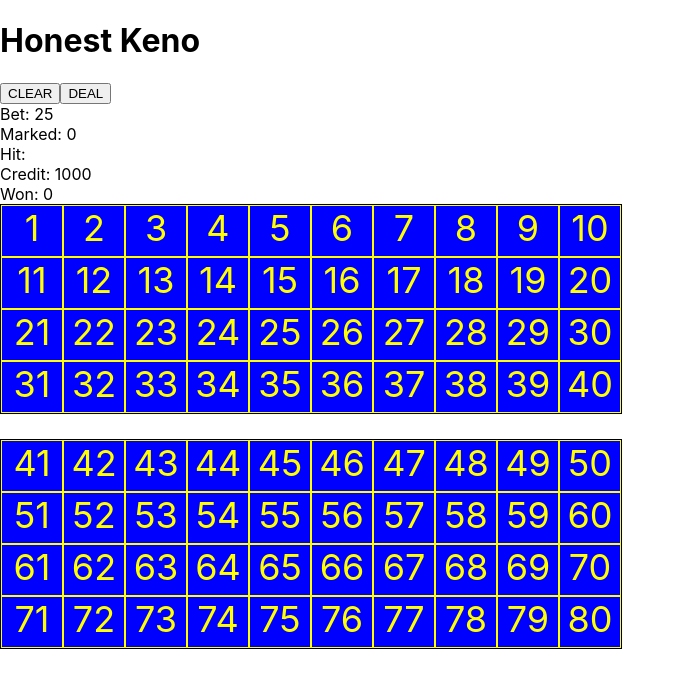
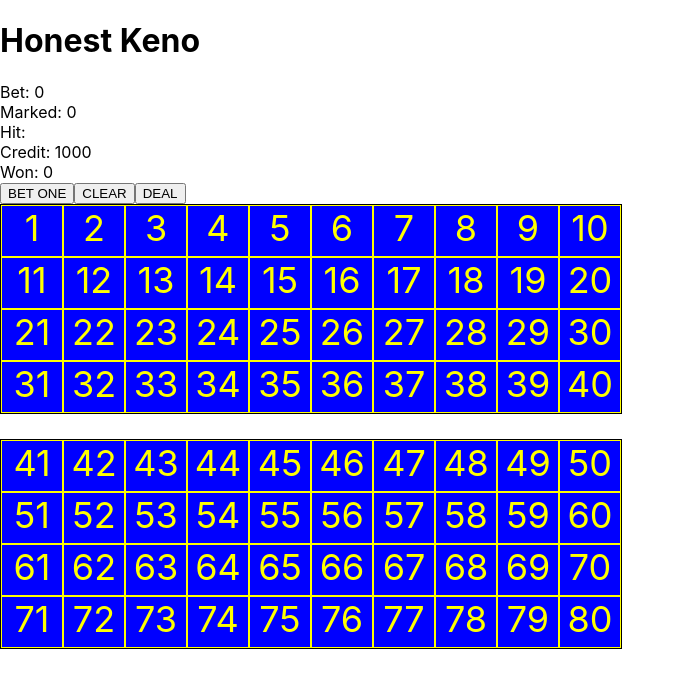
Before and after one commit to AdamMattas/honest_keno, a React (Create React App) app: page / in a window 1280 px wide. Shown: the top 688 px of the page, without its empty margins (0-685 px from the left). Built offline with nearby package versions, Linux system fonts and the light colour scheme.

Commit message:
started adding bet one button

```diff
--- /dev/null
+++ b/src/components/betOneButton.jsx
@@ -0,0 +1,10 @@
+import React, { Component } from "react";
+
+class BetOneButton extends Component {
+  state = { ready: false };
+  render() {
+    return <button onClick={this.props.bet}>BET ONE</button>;
+  }
+}
+
+export default BetOneButton;
--- a/src/components/machine.jsx
+++ b/src/components/machine.jsx
@@ -1,4 +1,5 @@
 import React, { Component } from "react";
+import BetOneButton from "./betOneButton";
 import ClearButton from "./clearButton";
 import DealButton from "./dealButton";
 import Display from "./display";
@@ -14,7 +15,9 @@ class Machine extends Component {
     marked: [],
     hitNumbers: [],
     hit: "",
-    bet: 25,
+    denomination: 25,
+    bet: 0,
+    maxBet: 5,
     credit: 1000,
     winnings: 0
   };
@@ -98,13 +101,15 @@ class Machine extends Component {
     this.setState({ kenoNumbers, marked });
   };
 
+  betOne = () => {
+    console.log("Bet One!");
+  };
+
   render() {
     const { bet, marked, hit, credit, winnings } = this.state;
 
     return (
       <React.Fragment>
-        <ClearButton clear={this.clearSingleCard} />
-        <DealButton deal={this.initDeal} />
         <Display
           bet={bet}
           marked={marked.length}
@@ -112,6 +117,9 @@ class Machine extends Component {
           credit={credit}
           winnings={winnings}
         />
+        <BetOneButton bet={this.betOne} />
+        <ClearButton clear={this.clearSingleCard} />
+        <DealButton deal={this.initDeal} />
         <SingleCard data={this.state.kenoNumbers} numSelect={this.numClick} />
       </React.Fragment>
     );
--- a/src/components/workers/calculator.jsx
+++ b/src/components/workers/calculator.jsx
@@ -18,6 +18,8 @@ export function calculateWinnings(hits, marked, bet) {
   console.log("Bet: ", bet);
   console.log("Won!", spots[marked.length - 1][hits.length - 1]);
 
+  const betConvert = bet / 25;
+
   const winnings = spots[marked.length - 1][hits.length - 1];
 
   return winnings ? winnings : 0;
```
